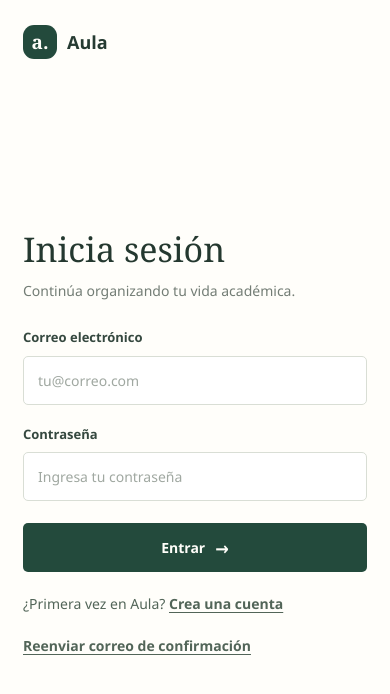
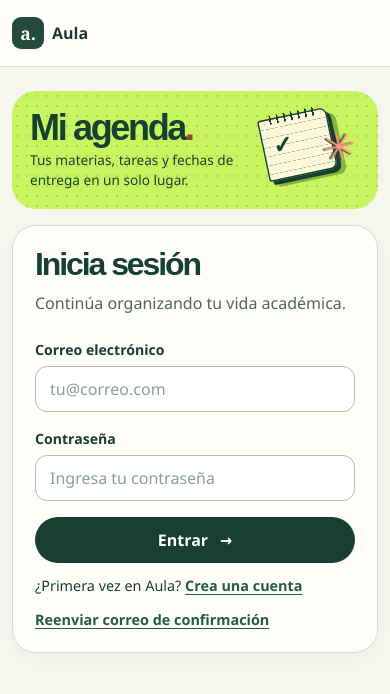
Before and after one commit to Mar2004-ux/Gestor-de-tareas-para-estudiantes-, a Next.js app in the folder Gestor-de-tareas/: page /acceso in a window 390 px wide. Shown: the top 694 px of the page. Built offline with nearby package versions, Linux system fonts and the light colour scheme; no server answers.

Commit message:
Unificar el acceso y la agenda con la identidad visual de Aula

```diff
--- a/Gestor-de-tareas/src/app/acceso/acceso.css
+++ b/Gestor-de-tareas/src/app/acceso/acceso.css
@@ -1,443 +1,62 @@
-.login-page {
+.access-shell {
   display: grid;
-  grid-template-columns: minmax(340px, 0.92fr) minmax(420px, 1.08fr);
-  min-height: 100svh;
-  color: #263b32;
-  background: #fffefa;
+  grid-template-columns: minmax(0, 1.15fr) minmax(0, 1fr);
+  gap: clamp(16px, 3vw, 32px);
+  padding-block: clamp(24px, 6vw, 76px);
+  color: #193e32;
+  overflow-wrap: anywhere;
 }
-
-.login-aside {
-  position: relative;
+.access-cover, .access-card { min-width: 0; border-radius: 24px; }
+.access-cover {
   display: flex;
   flex-direction: column;
-  justify-content: space-between;
-  min-height: 100%;
+  justify-content: flex-end;
   overflow: hidden;
-  padding: 38px clamp(32px, 5vw, 76px) 30px;
-  color: #f7f4e9;
-  background-color: #173c32;
-  background-image: radial-gradient(rgba(234, 239, 217, 0.12) 0.7px, transparent 0.7px);
-  background-size: 17px 17px;
+  padding: clamp(24px, 4vw, 52px);
+  background: radial-gradient(#63833744 1px, transparent 1px) 0 0 / 10px 10px, #c8f460;
 }
-
-.login-aside::after {
-  position: absolute;
-  right: -150px;
-  bottom: -190px;
-  width: 440px;
-  height: 440px;
-  border: 1px solid rgba(247, 244, 233, 0.14);
-  border-radius: 50%;
-  box-shadow: 0 0 0 35px rgba(247, 244, 233, 0.025), 0 0 0 70px rgba(247, 244, 233, 0.025);
-  content: '';
-  pointer-events: none;
+.access-cover h2, .access-card h1 { font-family: Arial, sans-serif; font-weight: 900; line-height: 1.03; letter-spacing: -.065em; }
+.access-cover h2 { font-size: clamp(44px, 6vw, 82px); }
+.access-cover h2 span { color: #97442e; }
+.access-cover p { margin-top: 12px; max-width: 32ch; font-weight: 550; }
+.access-art { position: relative; isolation: isolate; min-height: 205px; flex: 1; }
+.access-art .agenda-notebook { left: 12%; right: auto; }
+.access-card {
+  align-self: center;
+  padding: clamp(22px, 4vw, 48px);
+  border: 1px solid #d6dfd1;
+  background: #fffefa;
+  box-shadow: 0 7px 20px #193e3209;
 }
-
-.brand,
-.mobile-brand {
-  display: inline-flex;
-  align-items: center;
-  gap: 10px;
-  width: fit-content;
-  color: inherit;
-  font-size: 18px;
-  font-weight: 700;
-  text-decoration: none;
+.access-card h1 { font-size: clamp(32px, 4vw, 50px); }
+.access-card .form-intro { margin: 10px 0 24px; color: #526558; }
+.login-form, .field-group { display: grid; min-width: 0; }
+.login-form { gap: 16px; }
+.field-group { gap: 6px; }
+.field-group label { font-size: .88rem; font-weight: 700; }
+.field-group input {
+  width: 100%; min-width: 0; min-height: 46px; padding: 10px 14px;
+  border: 1px solid #adbeaf; border-radius: 12px; background: white; color: #193e32; font-size: 1rem;
 }
-
-.brand-mark {
-  display: grid;
-  width: 34px;
-  aspect-ratio: 1;
-  place-items: center;
-  border-radius: 11px;
-  color: #173c32;
-  background: #d8e39a;
-  font-family: Georgia, serif;
-  font-size: 19px;
-  font-weight: 700;
+.submit-button {
+  display: flex; align-items: center; justify-content: center; gap: 12px;
+  min-height: 46px; padding: 10px 16px; border-radius: 24px; background: #193e32; color: #fffefa;
+  font-weight: 700; cursor: pointer;
 }
-
-.aside-copy {
-  position: relative;
-  z-index: 1;
-  margin: 56px 0 34px;
+.submit-button:hover:enabled { background: #2e5746; }
+.submit-button:disabled { opacity: .65; cursor: default; }
+.access-switch { margin-top: 12px; font-size: .9rem; }
+.access-switch a { color: #245b42; font-weight: 650; text-decoration: underline; }
+.form-error, .form-success { padding: 10px 14px; border-radius: 10px; font-size: .9rem; }
+.form-error { background: #fbe6de; color: #7b3022; }
+.form-success { background: #e4eedc; color: #244832; }
+.access-card > .form-error { margin-bottom: 14px; }
+@media (max-width: 700px) {
+  .access-shell { grid-template-columns: minmax(0, 1fr); }
+  .access-cover { display: grid; position: relative; min-height: 112px; padding: 18px; align-content: center; }
+  .access-cover h2, .access-cover p { max-width: 65%; }
+  .access-cover h2 { font-size: 36px; }
+  .access-cover p { margin-top: 4px; font-size: .85rem; }
+  .access-art { position: absolute; inset: 0 0 0 auto; width: 33%; min-height: 0; }
+  .access-art .agenda-notebook { left: 0; transform-origin: left top; transform: scale(.45) translateY(-46%) rotate(-12deg); }
 }
-
-.eyebrow,
-.form-kicker {
-  margin: 0 0 17px;
-  color: #cbd89a;
-  font-size: 11px;
-  font-weight: 700;
-  letter-spacing: 1.5px;
-}
-
-.aside-copy h1 {
-  margin: 0;
-  color: #f7f4e9;
-  font-family: Georgia, 'Times New Roman', serif;
-  font-size: clamp(35px, 3.4vw, 51px);
-  font-weight: 400;
-  letter-spacing: 0;
-  line-height: 1.13;
-}
-
-.aside-description {
-  max-width: 350px;
-  margin: 19px 0 0;
-  color: #cad4ca;
-  font-size: 15px;
-  line-height: 1.65;
-}
-
-.task-preview {
-  position: relative;
-  z-index: 1;
-  margin: 0 0 24px;
-  padding: 18px 19px 7px;
-  border: 1px solid rgba(247, 244, 233, 0.16);
-  border-radius: 8px;
-  background: rgba(8, 31, 25, 0.38);
-  box-shadow: 0 18px 38px rgba(8, 24, 19, 0.16);
-}
-
-.preview-header,
-.preview-task,
-.password-label-row {
-  display: flex;
-  align-items: center;
-  justify-content: space-between;
-}
-
-.preview-header {
-  padding-bottom: 12px;
-  color: #f7f4e9;
-  font-size: 13px;
-  font-weight: 650;
-}
-
-.preview-date {
-  color: #cbd89a;
-  font-size: 11px;
-  font-weight: 500;
-}
-
-.preview-task {
-  min-width: 0;
-  gap: 10px;
-  padding: 12px 0;
-  border-top: 1px solid rgba(247, 244, 233, 0.1);
-}
-
-.preview-task > span:nth-child(2) {
-  display: grid;
-  flex: 1;
-  gap: 4px;
-  min-width: 0;
-  text-align: left;
-}
-
-.preview-task strong {
-  overflow: hidden;
-  color: #f0f2e7;
-  font-size: 12px;
-  font-weight: 550;
-  text-overflow: ellipsis;
-  white-space: nowrap;
-}
-
-.preview-task small {
-  color: #aabbb0;
-  font-size: 11px;
-}
-
-.task-check {
-  display: grid;
-  flex: 0 0 17px;
-  width: 17px;
-  height: 17px;
-  place-items: center;
-  border: 1px solid rgba(232, 239, 215, 0.48);
-  border-radius: 50%;
-  color: #173c32;
-  font-size: 11px;
-}
-
-.task-check-done {
-  border-color: #d8e39a;
-  background: #d8e39a;
-}
-
-.task-tag {
-  flex: 0 0 auto;
-  padding: 4px 7px;
-  border-radius: 4px;
-  font-size: 10px;
-}
-
-.tag-done {
-  color: #dce9bc;
-  background: rgba(185, 208, 127, 0.15);
-}
-
-.tag-soon {
-  color: #f1d6a9;
-  background: rgba(205, 151, 72, 0.17);
-}
-
-.tag-later {
-  color: #c8d9dc;
-  background: rgba(123, 172, 176, 0.17);
-}
-
-.aside-footer {
-  position: relative;
-  z-index: 1;
-  margin: 0;
-  color: #aebeb3;
-  font-size: 12px;
-}
-
-.login-main {
-  display: flex;
-  flex-direction: column;
-  align-items: center;
-  justify-content: center;
-  min-width: 0;
-  padding: 56px 40px 22px;
-}
-
-.login-form-wrap {
-  width: min(100%, 390px);
-  margin: auto 0;
-}
-
-.form-kicker {
-  margin-bottom: 12px;
-  color: #7d8c59;
-}
-
-.login-form-wrap h2 {
-  margin: 0;
-  color: #24382f;
-  font-family: Georgia, 'Times New Roman', serif;
-  font-size: 38px;
-  font-weight: 400;
-  letter-spacing: 0;
-  line-height: 1.2;
-}
-
-.form-intro {
-  margin: 10px 0 30px;
-  color: #737d75;
-  font-size: 14px;
-}
-
-.login-form {
-  display: grid;
-  gap: 20px;
-}
-
-.field-group {
-  display: grid;
-  gap: 8px;
-  min-width: 0;
-}
-
-.field-group label {
-  color: #35483f;
-  font-size: 13px;
-  font-weight: 650;
-}
-
-.password-label-row {
-  gap: 12px;
-}
-
-.password-label-row a {
-  color: #66784b;
-  font-size: 12px;
-  text-align: right;
-  text-decoration-color: #bdc9a1;
-  text-underline-offset: 3px;
-}
-
-.password-label-row a:hover {
-  color: #31452c;
-}
-
-.field-group input {
-  width: 100%;
-  min-width: 0;
-  height: 49px;
-  box-sizing: border-box;
-  padding: 0 14px;
-  border: 1px solid #d9ded5;
-  border-radius: 5px;
-  outline: none;
-  color: #263b32;
-  background: #fff;
-  font: inherit;
-  font-size: 14px;
-  transition: border-color 150ms ease, box-shadow 150ms ease;
-}
-
-.field-group input::placeholder {
-  color: #a0a8a1;
-}
-
-.field-group input:focus {
-  border-color: #718650;
-  box-shadow: 0 0 0 3px rgba(113, 134, 80, 0.14);
-}
-
-.field-group input[aria-invalid='true'] {
-  border-color: #bd6258;
-}
-
-.field-group input:disabled {
-  background: #f3f4f0;
-}
-
-.field-error,
-.form-error {
-  margin: 0;
-  color: #a53b33;
-  font-size: 12px;
-  line-height: 1.4;
-  text-align: left;
-}
-
-.form-error {
-  margin-top: -8px;
-}
-
-.submit-button {
-  display: flex;
-  align-items: center;
-  justify-content: center;
-  gap: 10px;
-  width: 100%;
-  min-height: 49px;
-  margin-top: 2px;
-  border: 0;
-  border-radius: 5px;
-  color: #fffefa;
-  background: #234a3c;
-  font: inherit;
-  font-size: 14px;
-  font-weight: 650;
-  cursor: pointer;
-  transition: background-color 150ms ease, transform 150ms ease;
-}
-
-.submit-button span {
-  font-size: 18px;
-  line-height: 1;
-}
-
-.submit-button:hover:not(:disabled) {
-  transform: translateY(-1px);
-  background: #173c32;
-}
-
-.submit-button:focus-visible {
-  outline: 3px solid #b8c98b;
-  outline-offset: 3px;
-}
-
-.submit-button:disabled {
-  cursor: wait;
-  opacity: 0.75;
-}
-
-.login-note {
-  margin: 23px 0 0;
-  color: #8a948b;
-  font-size: 12px;
-  text-align: center;
-}
-
-.mobile-brand {
-  display: none;
-}
-
-.login-footer {
-  width: 100%;
-  color: #8a948b;
-  font-size: 11px;
-  text-align: center;
-}
-
-.login-footer span {
-  padding: 0 5px;
-  color: #b5bcae;
-}
-
-@media (max-width: 820px) {
-  .login-page {
-    grid-template-columns: minmax(280px, 0.85fr) minmax(360px, 1.15fr);
-  }
-
-  .login-aside {
-    padding-inline: 30px;
-  }
-
-  .login-main {
-    padding-inline: 30px;
-  }
-}
-
-@media (max-width: 640px) {
-  .login-page {
-    display: flex;
-    flex-direction: column;
-    min-height: 100svh;
-    background: #fffefa;
-  }
-
-  .login-aside {
-    display: none;
-  }
-
-  .login-main {
-    align-items: stretch;
-    min-height: 100svh;
-    box-sizing: border-box;
-    padding: 25px 23px 18px;
-  }
-
-  .mobile-brand {
-    display: inline-flex;
-    color: #263b32;
-  }
-
-  .mobile-brand .brand-mark {
-    color: #fffefa;
-    background: #234a3c;
-  }
-
-  .login-form-wrap {
-    width: 100%;
-    margin: auto 0;
-    padding: 42px 0;
-  }
-
-  .login-form-wrap h2 {
-    font-size: 34px;
-  }
-
-  .form-intro {
-    margin-bottom: 27px;
-  }
-
-  .login-footer {
-    padding-bottom: env(safe-area-inset-bottom, 0px);
-  }
-}
-
-.confirm-main {
-  min-height: 100svh;
-  background: #fffefa;
-}
--- /dev/null
+++ b/Gestor-de-tareas/src/app/acceso/access-layout.tsx
@@ -0,0 +1,29 @@
+import Link from 'next/link'
+import type { ReactNode } from 'react'
+import './acceso.css'
+
+export function AccessLayout({ title, intro, children }: {
+  title: string; intro: string; children: ReactNode
+}) {
+  return (
+    <>
+      <header className="dashboard-header">
+        <div className="dashboard-shell header-inner">
+          <Link className="dashboard-brand" href="/"><span aria-hidden="true">a.</span>Aula</Link>
+        </div>
+      </header>
+      <main className="access-shell dashboard-shell">
+        <section className="access-cover" aria-label="Agenda de estudio">
+          <div className="access-art" aria-hidden="true"><div className="agenda-notebook"><i>✓</i></div></div>
+          <h2>Mi agenda<span>.</span></h2>
+          <p>Tus materias, tareas y fechas de entrega en un solo lugar.</p>
+        </section>
+        <section className="access-card" aria-labelledby="access-heading">
+          <h1 id="access-heading">{title}</h1>
+          <p className="form-intro">{intro}</p>
+          {children}
+        </section>
+      </main>
+    </>
+  )
+}
--- a/Gestor-de-tareas/src/app/acceso/page.tsx
+++ b/Gestor-de-tareas/src/app/acceso/page.tsx
@@ -1,8 +1,7 @@
-import Link from 'next/link'
+import { AccessLayout } from './access-layout'
 import { redirect } from 'next/navigation'
 import { createClient } from '@/lib/supabase/server'
 import { AccessForm } from './access-form'
-import './acceso.css'
 
 export default async function AccessPage({ searchParams }: {
   searchParams: Promise<{ modo?: string; confirmacion?: string }>
@@ -21,23 +20,9 @@ export default async function AccessPage({ searchParams }: {
     login: ['Inicia sesión', 'Continúa organizando tu vida académica.'],
   }[mode]
   return (
-    <main className="login-page">
-      <section className="login-aside" aria-label="Organiza tus tareas">
-        <Link className="brand" href="/"><span className="brand-mark" aria-hidden="true">a.</span>Aula</Link>
-        <div className="aside-copy">
-          <h1>Menos pendientes.<br />Más espacio para aprender.</h1>
-          <p className="aside-description">Todas tus materias y fechas importantes, en un solo lugar.</p>
-        </div>
-      </section>
-      <section className="login-main">
-        <div className="mobile-brand"><span className="brand-mark" aria-hidden="true">a.</span>Aula</div>
-        <div className="login-form-wrap">
-          <h2>{copy[0]}</h2>
-          <p className="form-intro">{copy[1]}</p>
+    <AccessLayout title={copy[0]} intro={copy[1]}>
           {confirmacion === 'error' && <p className="form-error" role="alert">El enlace de confirmación no se pudo usar. Si tu correo ya está confirmado, inicia sesión. Si sigue pendiente, solicita otro enlace.</p>}
           <AccessForm key={mode} mode={mode} configured={Boolean(supabase)} />
-        </div>
-      </section>
-    </main>
+    </AccessLayout>
   )
 }
--- a/Gestor-de-tareas/src/app/globals.css
+++ b/Gestor-de-tareas/src/app/globals.css
@@ -10,12 +10,6 @@
 body { min-width: 320px; margin: 0; }
 a { text-underline-offset: 0.2em; }
 :focus-visible { outline: 2px solid #56866a; outline-offset: 3px; }
-.login-aside { justify-content: flex-start; }
-.login-aside .aside-copy { margin-block: auto; }
-.access-switch { font-size: 0.875rem; margin-top: 1.3rem; color: #526558; }
-.access-switch a { text-decoration: underline; font-weight: 650; }
-.form-success { color: #286442; font-size: 0.875rem; }
-
 .dashboard-header { border-bottom: 1px solid #dce3d9; background: #fffefa; }
 .dashboard-shell { width: min(1120px, calc(100% - 40px)); margin-inline: auto; }
 .header-inner { display: flex; min-height: 66px; align-items: center; gap: clamp(12px, 4vw, 38px); }
@@ -78,3 +72,7 @@ a { text-underline-offset: 0.2em; }
   .task-head { flex-wrap: wrap; }
   .tags { justify-content: start; }
 }
+
+.agenda-notebook{position:absolute;right:10%;top:50%;width:155px;height:138px;transform:translateY(-46%) rotate(-12deg);background:repeating-linear-gradient(to bottom,#fdf8dc 0 18px,#abc2a3 19px 20px);border:3px solid #193e32;border-radius:6px 16px 16px 6px;box-shadow:8px 9px 0 #193e32,18px 15px 0 #86b240;z-index:-1}.agenda-notebook:before{content:'';position:absolute;top:-9px;left:12px;width:122px;height:19px;background:repeating-linear-gradient(90deg,transparent 0 12px,#193e32 12px 16px);border-radius:4px}.agenda-notebook:after{content:'✳';position:absolute;right:-50px;top:43px;font:90px/.98 Arial;color:#fa927d;filter:drop-shadow(2px 3px 0 #19392f);animation:notebook-spin 14s linear infinite}.agenda-notebook i{position:absolute;top:40px;left:20px;font:900 52px/.8 sans-serif;color:#193e32;transform:rotate(6deg)}
+@keyframes notebook-spin{to{transform:rotate(360deg)}}
+@media(prefers-reduced-motion:reduce){.agenda-notebook:after{animation:none}}
--- a/Gestor-de-tareas/src/app/tareas/agenda.tsx
+++ b/Gestor-de-tareas/src/app/tareas/agenda.tsx
@@ -39,7 +39,7 @@ export function Agenda({ filtros, materias, tareas, hoy, error }: {
       <main className="dashboard-shell dashboard-main">
         <div className="dashboard-intro">
           <p>{new Intl.DateTimeFormat('es-CO', {weekday:'long', month:'long', day:'numeric', timeZone:'UTC'}).format(new Date(hoy))}</p>
-          <div className="art" aria-hidden="true"><i>✓</i></div><h1>{titulos[vista]}</h1>
+          <div className="agenda-notebook" aria-hidden="true"><i>✓</i></div><h1>{titulos[vista]}</h1>
           {vista !== 'materias' && vista !== 'nueva' && <Link className="button" href="/tareas?vista=nueva">＋ Nueva tarea</Link>}
         </div>
         {error ? <p className="feedback error" role="alert">No pudimos cargar tus datos. Intenta recargar la página.</p> : (
```
Also changed, not shown: Gestor-de-tareas/src/app/auth/confirm/page.tsx (+3 -7 lines), Gestor-de-tareas/src/app/tareas/studio.css (+2 -5 lines).
